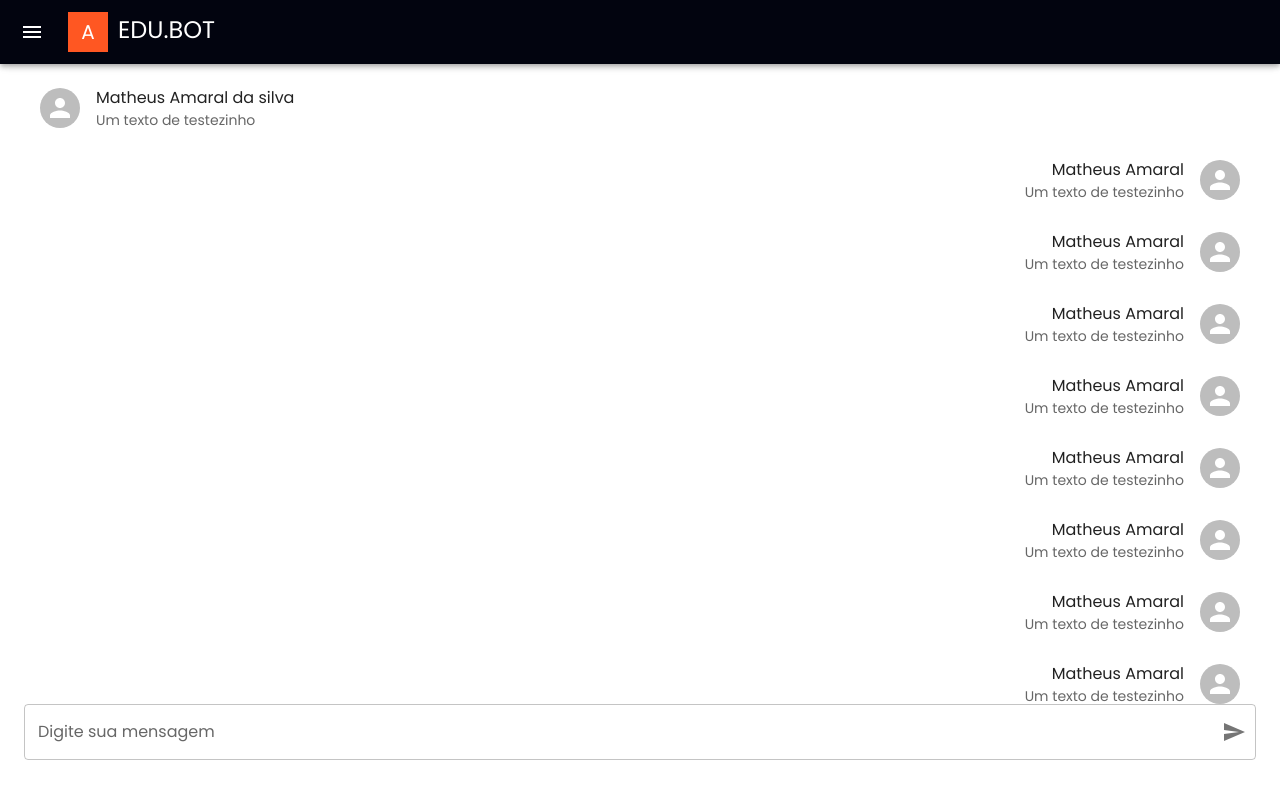
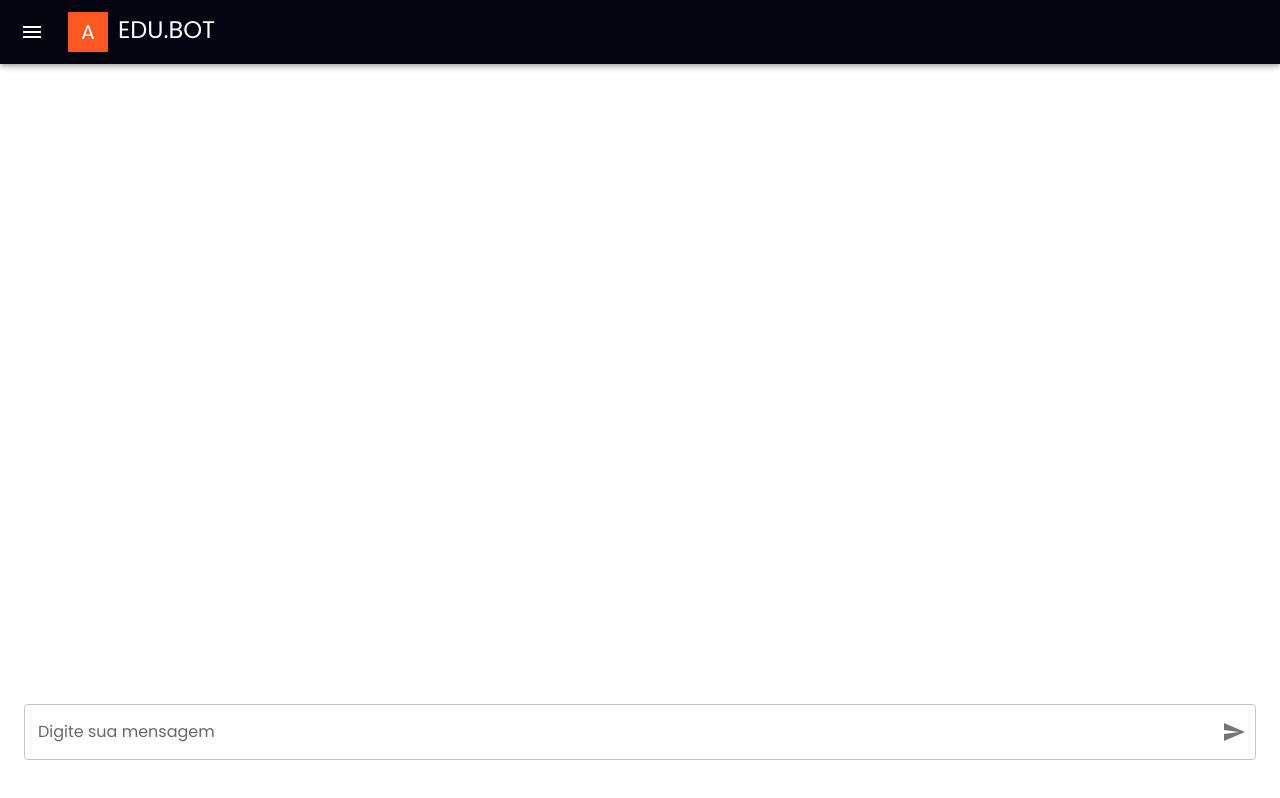
Before and after one commit to MatheusAmarall/EduBot, a React (Create React App) app: page /home in a window 1280 px wide. Built offline with nearby package versions, Linux system fonts and the light colour scheme.

Commit message:
EDU-011 - criado integração com o backend para o envio de mensagens para o bot

```diff
--- a/package.json
+++ b/package.json
@@ -12,6 +12,7 @@
     "@testing-library/react": "^13.4.0",
     "@testing-library/user-event": "^13.5.0",
     "axios": "^1.6.8",
+    "notistack": "^3.0.1",
     "react": "^18.2.0",
     "react-dom": "^18.2.0",
     "react-router-dom": "^6.22.3",
--- a/src/App.js
+++ b/src/App.js
@@ -5,10 +5,22 @@ import Login from './pages/Login/login';
 import Register from './pages/Register/register';
 import { Routes, Route } from 'react-router-dom';
 import { theme } from './theme/theme';
+import AppContext from './context/context';
+import { useSnackbar } from 'notistack';
 
 function App() {
+  const { enqueueSnackbar } = useSnackbar();
+
+  const showMessage = (variant, message) => {
+    enqueueSnackbar(message, { variant });
+  };
+
+  const contextStateVariables = {
+    showMessage
+  };
   return (
     <>
+      <AppContext.Provider value={contextStateVariables}>
         <ThemeProvider theme={theme}>
           <Routes>
             <Route path="/" element={<Login />}/>
@@ -16,6 +28,7 @@ function App() {
             <Route path="/register" element={<Register />}/>
           </Routes>
         </ThemeProvider>
+      </AppContext.Provider>
     </>
   );
 }
--- a/src/api/baseApi.js
+++ b/src/api/baseApi.js
@@ -3,7 +3,6 @@ import { Endpoint } from '../enums/apiEnum';
 import { Message } from '../enums/messageEnum';
 
 let _context;
-let _isLoading;
 const timeout = 300000;
 
 const apiBff = axios.create({
@@ -17,10 +16,6 @@ const apiBff = axios.create({
 
 apiBff.interceptors.request.use(
   (config) => {
-    if (_isLoading) {
-      _context.dispatchContextLoading({ type: 'setLoadingBff', payload: true });
-    }
-
     return config;
   },
   (error) => {
@@ -30,7 +25,6 @@ apiBff.interceptors.request.use(
 
 apiBff.interceptors.response.use(
   (response) => {
-    _context.dispatchContextLoading({ type: 'setLoadingBff', payload: false });
     return response;
   },
   (error) => {
@@ -42,9 +36,7 @@ export const get = async (
   url,
   context,
   endpoint,
-  isLoading,
 ) => {
-  _isLoading = isLoading;
   _context = context;
   const config = await axiosConfig();
   return await getAxiosInstance(endpoint)
@@ -52,7 +44,6 @@ export const get = async (
     .then((result) => result.data)
     .catch((error) => {
       if (_context) {
-        _context.dispatchContextLoading({ type: 'resetLoading' });
         _context.showMessage(Message.Error, getErrorList(error));
       }
       Promise.resolve().catch((error) => {
@@ -67,9 +58,7 @@ export const post = async (
   data,
   context,
   endpoint,
-  isLoading,
 ) => {
-  _isLoading = isLoading;
   _context = context;
   const config = await axiosConfig();
   return await getAxiosInstance(endpoint)
@@ -89,16 +78,13 @@ export const put = async (
   data,
   context,
   endpoint,
-  isLoading,
 ) => {
-  _isLoading = isLoading;
   _context = context;
   const config = await axiosConfig();
   return await getAxiosInstance(endpoint)
     .put(url, data, config)
     .then((result) => result)
     .catch((error) => {
-      _context.dispatchContextLoading({ type: 'resetLoading' });
       _context.showMessage(Message.Error, getErrorList(error));
       Promise.resolve().catch((error) => {
         throw error;
@@ -111,16 +97,13 @@ export const onDelete = async (
     url,
     context,
     endpoint,
-    isLoading,
   ) => {
-    _isLoading = isLoading;
     _context = context;
     const config = await axiosConfig();
     return await getAxiosInstance(endpoint)
       .delete(url, config)
       .then((result) => result)
       .catch((error) => {
-        _context.dispatchContextLoading({ type: 'resetLoading' });
         _context.showMessage(Message.Error, getErrorList(error));
         Promise.resolve().catch((error) => {
           throw error;
@@ -131,10 +114,10 @@ export const onDelete = async (
 
 const getErrorList = (error) => {
     if (error.message === 'Network Error') {
-        return 'API não disponível, por favor entre em contato com o suporte';
+      return 'API não disponível, por favor entre em contato com o suporte';
     }
     else if (error.message !== undefined) {
-        return error.message;
+      return error.message;
     }
 
     return '';
@@ -151,6 +134,6 @@ const getAxiosInstance = (endpoint) => {
 
 const axiosConfig = async () => {
     return {
-        headers: {},
+      headers: {},
     };
 };
--- /dev/null
+++ b/src/context/context.js
@@ -0,0 +1,5 @@
+import React from 'react';
+
+const AppContext = React.createContext();
+
+export default AppContext;
--- a/src/enums/apiEnum.js
+++ b/src/enums/apiEnum.js
@@ -1,3 +1,3 @@
 export const Endpoint = {
-    Bff: "teste",
+    Bff: process.env.REACT_APP_URL_API_BFF,
 };
--- a/src/index.js
+++ b/src/index.js
@@ -3,12 +3,15 @@ import ReactDOM from 'react-dom/client';
 import './index.css';
 import App from './App';
 import { BrowserRouter } from 'react-router-dom';
+import { SnackbarProvider } from 'notistack';
 
 const root = ReactDOM.createRoot(document.getElementById('root'));
 root.render(
   <React.StrictMode>
     <BrowserRouter>
-      <App />
+      <SnackbarProvider maxSnack={3} autoHideDuration={3000}>
+        <App />
+      </SnackbarProvider>
     </BrowserRouter>
   </React.StrictMode>
 );
--- /dev/null
+++ b/src/middlewares/HomeMiddleware.js
@@ -0,0 +1,10 @@
+import { post } from '../api/baseApi';
+import { Endpoint } from '../enums/apiEnum';
+
+export const sendMessage = async (
+  message,
+  context,
+) => {
+  const url = `/api/Bot/SendMessage`;
+  return await post(url, message, context, Endpoint.Bff);
+};
--- a/src/pages/Home/home.js
+++ b/src/pages/Home/home.js
@@ -1,80 +1,47 @@
 import { Grid, Avatar, List, ListItem, ListItemAvatar, ListItemText, IconButton, FormControl, InputLabel, OutlinedInput, InputAdornment } from '@mui/material'
-import React, { useState, useEffect } from 'react'
+import React, { useState, useContext } from 'react'
 import MenuDrawer from '../../components/LayoutComponents/MenuDrawer';
 import SendIcon from '@mui/icons-material/Send';
+import AppContext from '../../context/context';
+import { sendMessage } from '../../middlewares/HomeMiddleware';
 
 const Home = () => {
-  const [messages, setMessages] = useState([]);
+  const [mensagens, setMensagens] = useState([]);
   const [mensagemDigitada, setMensagemDigitada] = useState("");
 
-  const getMessages = () => {
-    const mensagens = [
-      {
-        "id": 1,
-        "nomeUsuario": "Matheus Amaral da silva",
-        "descricao": "Um texto de testezinho"
-      },
-      {
-        "id": 2,
-        "nomeUsuario": "Matheus Amaral",
-        "descricao": "Um texto de testezinho"
-      },
-      {
-        "id": 3,
-        "nomeUsuario": "Matheus Amaral",
-        "descricao": "Um texto de testezinho"
-      },
-      {
-        "id": 4,
-        "nomeUsuario": "Matheus Amaral",
-        "descricao": "Um texto de testezinho"
-      },
-      {
-        "id": 5,
-        "nomeUsuario": "Matheus Amaral",
-        "descricao": "Um texto de testezinho"
-      },
-      {
-        "id": 6,
-        "nomeUsuario": "Matheus Amaral",
-        "descricao": "Um texto de testezinho"
-      },
-      {
-        "id": 7,
-        "nomeUsuario": "Matheus Amaral",
-        "descricao": "Um texto de testezinho"
-      },
-      {
-        "id": 8,
-        "nomeUsuario": "Matheus Amaral",
-        "descricao": "Um texto de testezinho"
-      },
-      {
-        "id": 9,
-        "nomeUsuario": "Matheus Amaral",
-        "descricao": "Um texto de testezinho"
-      },
-      {
-        "id": 9,
-        "nomeUsuario": "Matheus Amaral",
-        "descricao": "Um texto de testezinho"
-      },
-      {
-        "id": 9,
-        "nomeUsuario": "Matheus Amaral",
-        "descricao": "Um texto de testezinho"
-      },
-    ]
-    setMessages(mensagens)
-  }
+  const globalContext = useContext(AppContext);
 
   const isSentByCurrentUser = (user) => {
     return user === "Matheus Amaral"
   }
 
   const handleSendMessage = () =>{
-    console.log(mensagemDigitada);
+    const mensagem = {
+      sender: "Matheus Amaral",
+      message: mensagemDigitada
+    };
+
+    const mensagemUsuario = {
+      nomeUsuario: mensagem.sender,
+      texto: mensagem.message
+    }
+
+    setMensagens(prevState => [...prevState, mensagemUsuario]);
     setMensagemDigitada("")
+
+    sendMessage(mensagem, globalContext, true)
+      .then((resultado) => {
+        console.log(resultado.data)
+
+        resultado.data.forEach((mensagem) => {
+          const mensagemBot = {
+            nomeUsuario: "EduBot",
+            texto: mensagem.text
+          }
+          setMensagens(prevState => [...prevState, mensagemBot]);
+        })
+      })
+      .catch(() => {});
   }
 
   const handleKeyPress = (e) => {
@@ -82,16 +49,12 @@ const Home = () => {
       handleSendMessage();
     }
   };
-
-  useEffect(() => {
-    getMessages();
-  }, [])
   return (
     <MenuDrawer>
       <Grid container>
         <Grid item xs={12} style={{ flexGrow: 1, overflow: "auto", height: "80vh" }}>
           <List style={{ display: 'flex', flexDirection: 'column' }}>
-            {messages.map((message, index) => (
+            {mensagens.map((message, index) => (
               <ListItem
                 key={index}
                 style={{
@@ -107,7 +70,7 @@ const Home = () => {
                 </ListItemAvatar>
                 <ListItemText
                   primary={message.nomeUsuario}
-                  secondary={message.descricao}
+                  secondary={message.texto}
                   style={{ textAlign: isSentByCurrentUser(message.nomeUsuario) ? 'right' : 'left' }}
                 />
               </ListItem>
```
Also changed, not shown: 2 other files (tests, documents, lock files or other folders). Lines whose indentation alone changed are shown as unchanged.
